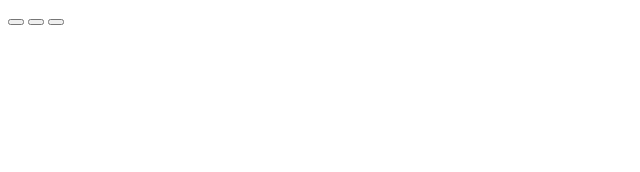
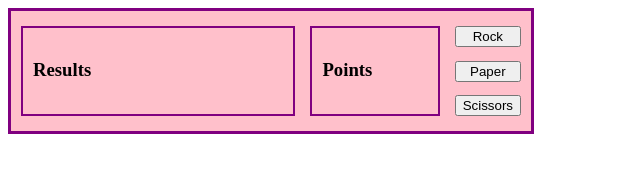
Before and after one commit to TechSpider/rock-paper-scissors, a plain HTML site: page index.html in a window 1280 px wide. Shown: the whole page, without its empty margins (0-640 px from the left). Drawn offline with Linux system fonts and the light colour scheme.

Commit message:
Update to include elements for ui

```diff
--- a/index.html
+++ b/index.html
@@ -4,17 +4,27 @@
     <meta charset="UTF-8">
     <meta name="viewport" content="width=device-width, initial-scale=1.0">
     <title>Rock Paper Scissors</title>
-    <script src="script.js"></script>
+    <script src="script.js" defer></script>
+    <link rel="stylesheet" href="style.css">
 </head>
 <body>
     <div class="container">
-        <div class="results"></div>
-        <div class="score"></div>
+        <div class="results">
+            <h3>Results</h3>
+            <p id="computer-choice"></p>
+            <p id="result"></p>
+        </div>
+
+        <div class="score">
+            <h3>Points</h3>
+            <p id="human-points"></p>
+            <p id="computer-points"></p>
+        </div>
 
         <div class="choice-buttons">
-            <button id="rock-button"></button>
-            <button id="paper-button"></button>
-            <button id="scissors-button"></button>
+            <button id="rock-button">Rock</button>
+            <button id="paper-button">Paper</button>
+            <button id="scissors-button">Scissors</button>
         </div>
     </div>
 </body>
```
